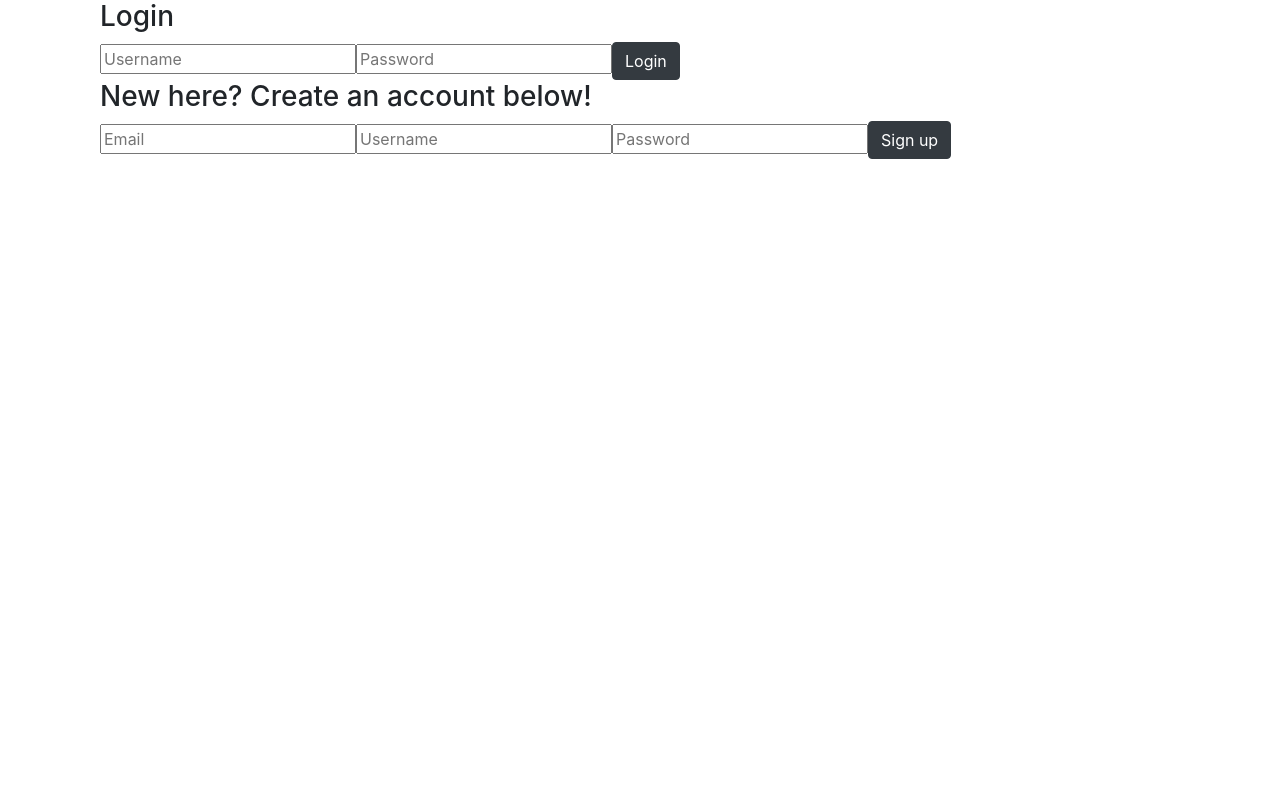
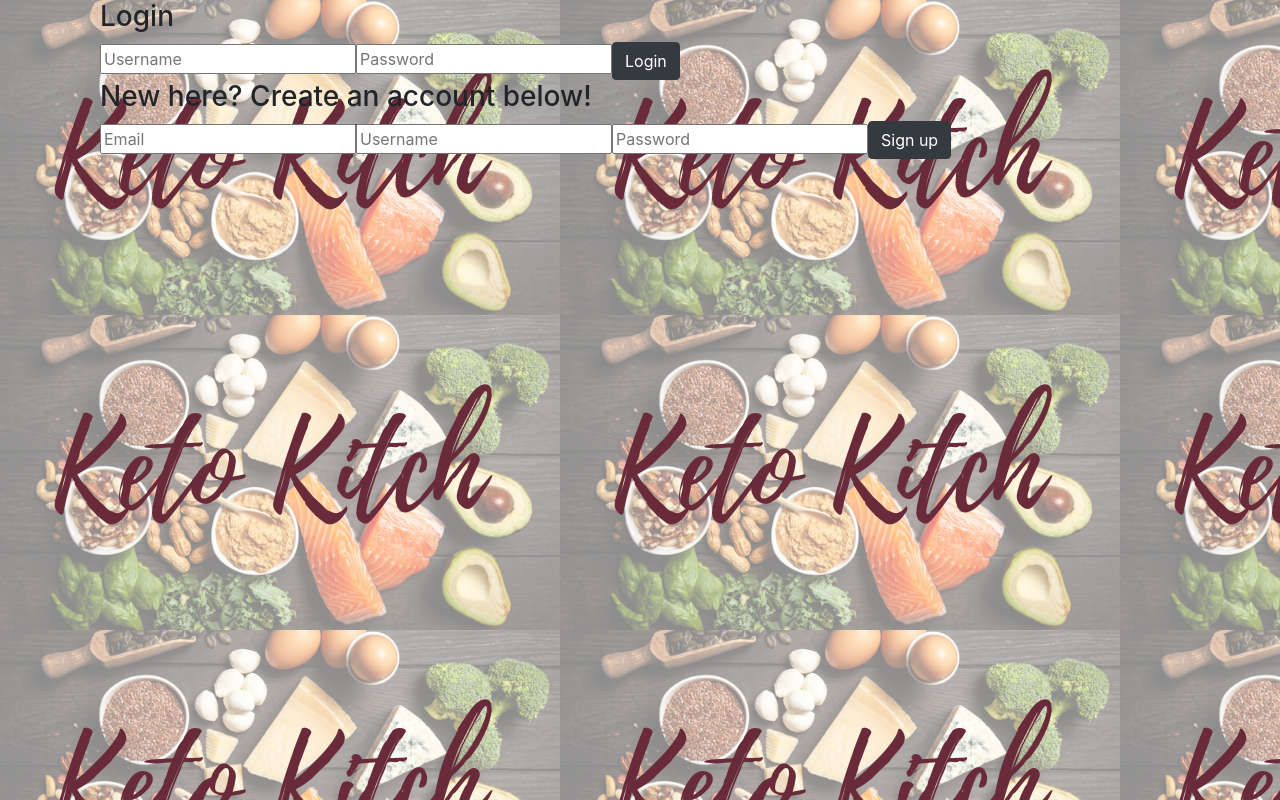
Before and after one commit to melissa-kj/KetoKitch, a React (Create React App) app in the folder Client-FrontEnd/ketokitch/: page / in a window 1280 px wide. Built offline with nearby package versions, Linux system fonts and the light colour scheme.

Commit message:
updates5

```diff
--- a/Client-FrontEnd/ketokitch/src/components/Home.js
+++ b/Client-FrontEnd/ketokitch/src/components/Home.js
@@ -1,18 +1,24 @@
 import React, { Component } from "react";
 import {Redirect} from 'react-router-dom';
+import Background from "../assets/Welcome.png";
 
 import Layout from './Layout';
 
 import Login from "./Login";
 import Signup from "./Signup";
-import styled from 'styled-components';
+// import styled from 'styled-components';
 
-const Styled = styled.div`
-.splash{
-  background: url("ketokitch/src/assets/Welcome.png");
+// const Styled = styled.div`
+//   height: 100vh;
+//   background-image: url();
+// `;
+
+const pageStyle = {
+  height: '100vh',
+  backgroundImage: `url(${Background})`,
+  // backgroundRepeat: 'no-repeat',
+  // backgroundSize: 'cover'
 }
-`;
-
 class Home extends Component {
   // state for both login and signup on home page
   constructor(props) {
@@ -108,7 +114,7 @@ class Home extends Component {
       return <Redirect to= "/Browse" />;
     }
     return (
-      <div className="splash">
+      <div style={pageStyle} className="splash">
       <Layout>
 
         <Login
```
